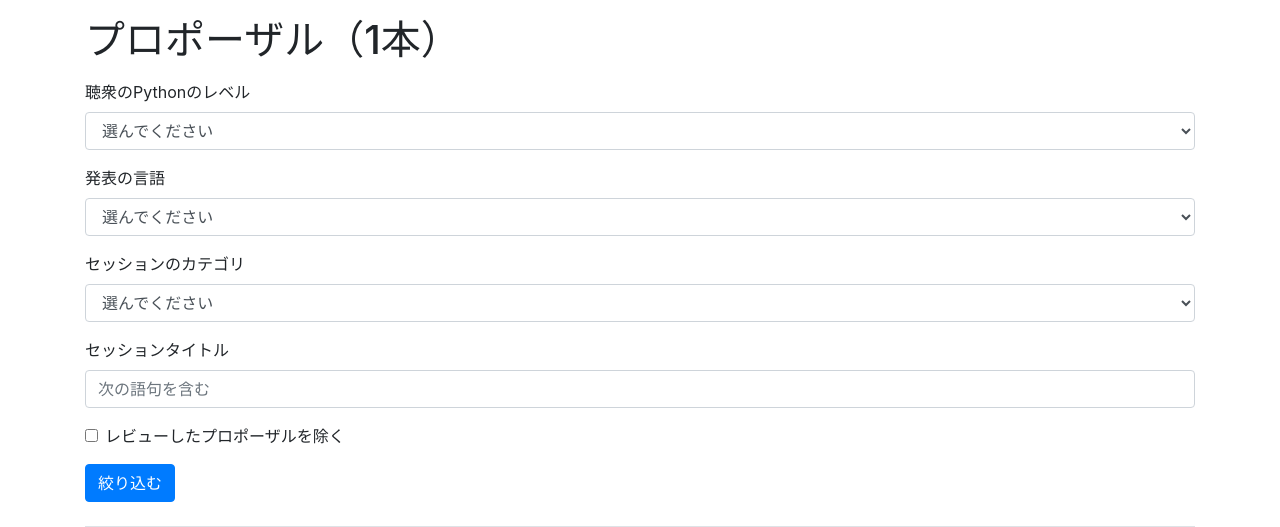
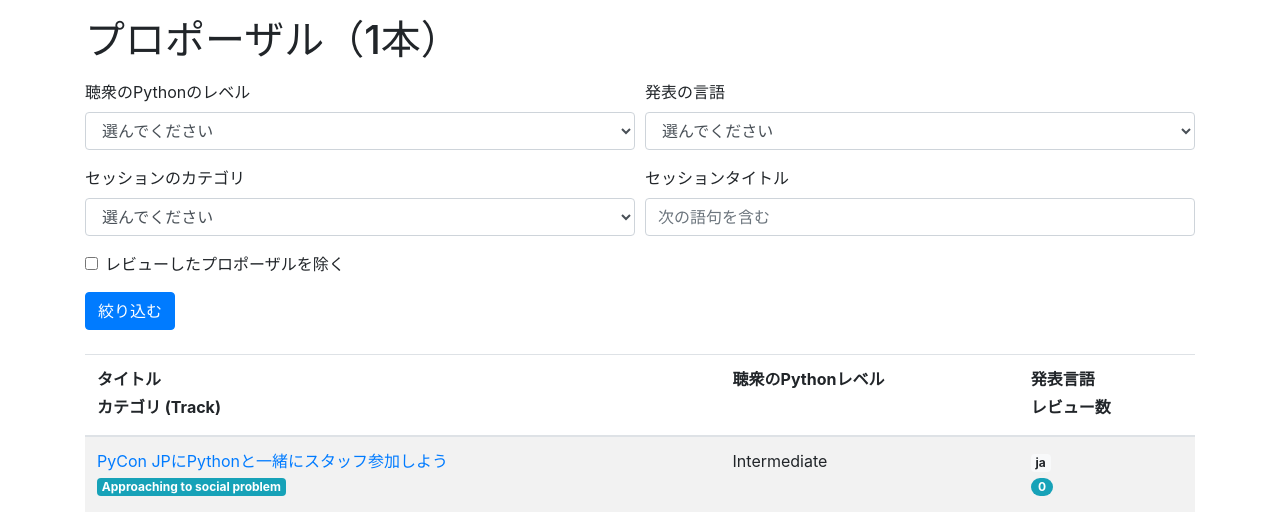
Before and after one commit to pyconjp/pycon.jp.2021.review, a Django app: page /proposal/ in a window 1280 px wide. Shown: the part 56-583 px from the top of the page. Run offline with Django 3.2, Linux system fonts and the light colour scheme; the visitor is signed in with stand-in values (Sample User, id 1); data comes from the database, SQL or seed files in the repository; data that the repository does not hold is empty; some libraries are stand-ins or nearby versions.

Commit message:
[style] Tweak proposal search form to be 2 columns (close #24)

```diff
--- a/reviewsite/templates/review/list_proposals.html
+++ b/reviewsite/templates/review/list_proposals.html
@@ -8,7 +8,27 @@
   <h1 class="jumbotron-heading my-3">プロポーザル（{{ proposals_count }}本）</h1>
 
   <form>
-    {% bootstrap_form form %}
+    <div class="form-row">
+      <div class="col-md-6">
+        {% bootstrap_field form.audience_python_level %}
+      </div>
+      <div class="col-md-6">
+        {% bootstrap_field form.speaking_language %}
+      </div>
+    </div>
+    <div class="form-row">
+      <div class="col-md-6">
+        {% bootstrap_field form.track %}
+      </div>
+      <div class="col-md-6">
+        {% bootstrap_field form.query %}
+      </div>
+    </div>
+    <div class="form-row">
+      <div class="col-md-6">
+        {% bootstrap_field form.unreviewed %}
+      </div>
+    </div>
     <button type="submit" class="btn btn-primary mb-4">絞り込む</button>
   </form>
 
```
